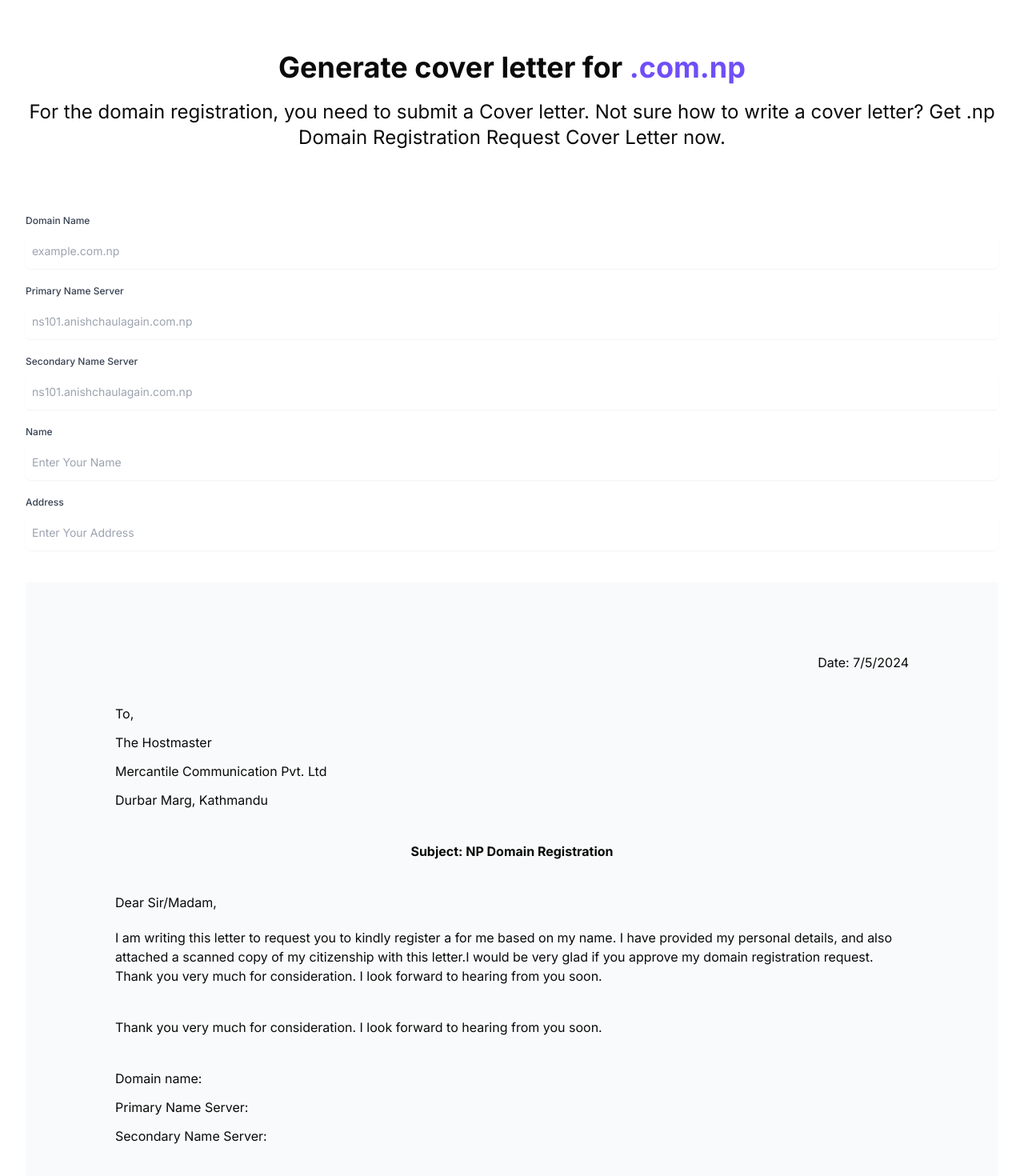
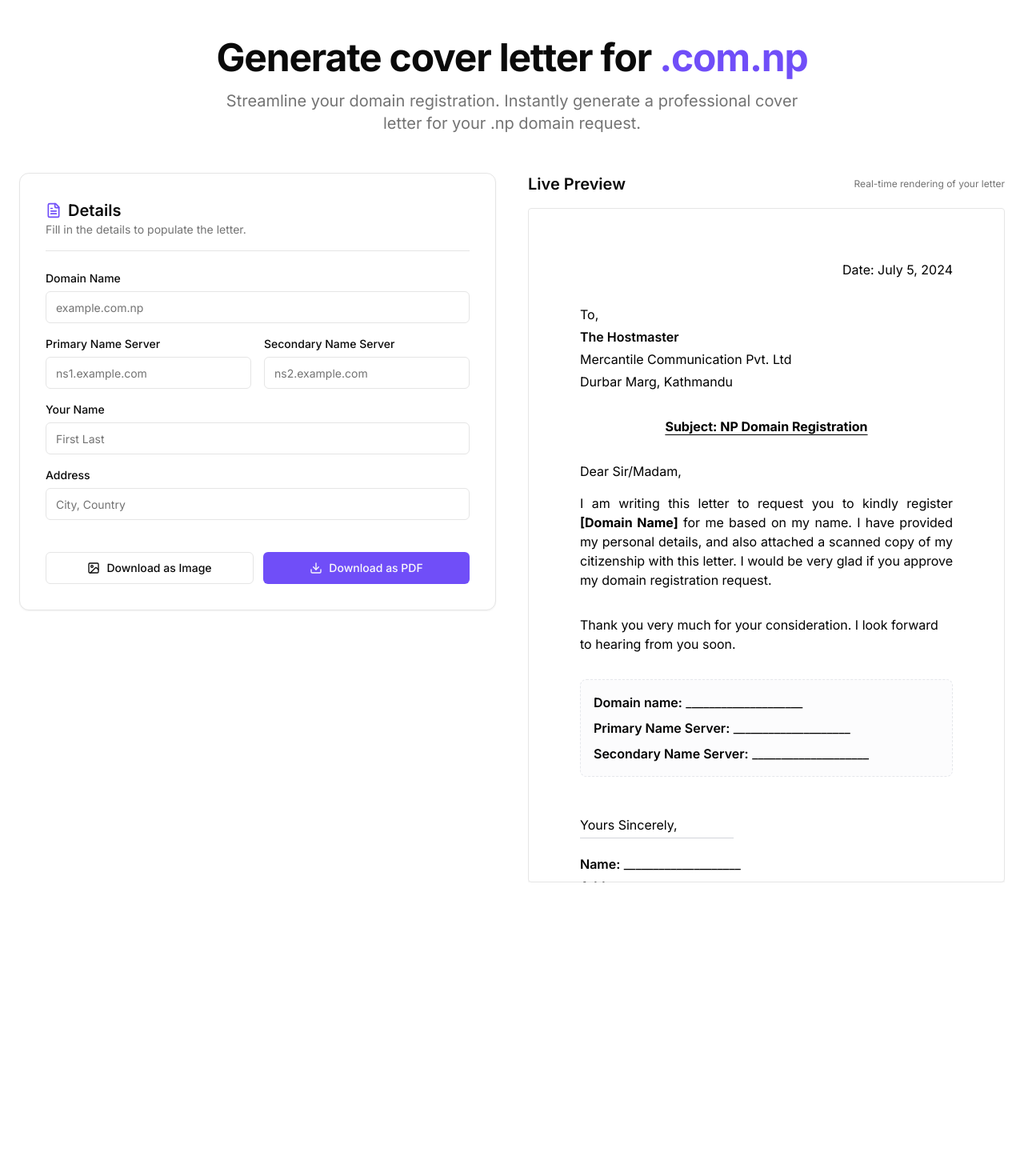
Before and after one commit to anishchaulagain/np-domain-covergenerator, a Next.js app: page /coverletter in a window 1280 px wide. Shown: the top 1470 px of the page at 80% size. After the commit the page ends 1151 px from the top, so only its background shows below. Built offline with nearby package versions, Linux system fonts and the light colour scheme.

Commit message:
UI revamp

```diff
--- a/app/_components/CoverForm.jsx
+++ b/app/_components/CoverForm.jsx
@@ -1,9 +1,10 @@
 
 'use client'
-import React from 'react'
-import { useState, useEffect, useRef } from 'react'
+import React, { useState, useEffect, useRef } from 'react'
 import { toPng } from 'html-to-image';
+import { jsPDF } from 'jspdf';
 import { Button } from '@/components/ui/button';
+import { Download, FileText, Image as ImageIcon } from 'lucide-react';
 
 const CoverForm = () => {
     const [domain, setDomain] = useState('')
@@ -11,7 +12,6 @@ const CoverForm = () => {
     const [secondary, setSecondary] = useState('')
     const [name, setName] = useState('')
     const [address, setAddress] = useState('')
-    //console.log('domain:',domain)
     const [currentDate, setCurrentDate] = useState('');
 
     const sectionRef = useRef(null);
@@ -21,11 +21,11 @@ const CoverForm = () => {
             return;
         }
 
-        toPng(sectionRef.current)
+        toPng(sectionRef.current, { cacheBust: true, })
             .then((dataUrl) => {
                 const link = document.createElement('a');
                 link.href = dataUrl;
-                link.download = 'download.png';
+                link.download = `cover-letter-${domain || 'generated'}.png`;
                 link.click();
             })
             .catch((err) => {
@@ -33,135 +33,190 @@ const CoverForm = () => {
             });
     };
 
+    const downloadPDF = () => {
+        if (sectionRef.current === null) {
+            return;
+        }
+
+        toPng(sectionRef.current, { cacheBust: true, })
+            .then((dataUrl) => {
+                const pdf = new jsPDF({
+                    orientation: 'portrait',
+                    unit: 'px',
+                    format: 'a4'
+                });
+
+                const imgProps = pdf.getImageProperties(dataUrl);
+                const pdfWidth = pdf.internal.pageSize.getWidth();
+                const pdfHeight = (imgProps.height * pdfWidth) / imgProps.width;
+
+                pdf.addImage(dataUrl, 'PNG', 0, 0, pdfWidth, pdfHeight);
+                pdf.save(`cover-letter-${domain || 'generated'}.pdf`);
+            })
+            .catch((err) => {
+                console.error('Failed to download PDF', err);
+            });
+    }
+
     useEffect(() => {
         const date = new Date();
-        const formattedDate = date.toLocaleDateString();
+        const formattedDate = date.toLocaleDateString('en-US', { year: 'numeric', month: 'long', day: 'numeric' });
         setCurrentDate(formattedDate);
     }, []);
 
- //SAAS PLATFORM
+    return (
+        <div className="container mx-auto py-12 px-4 md:px-6">
+            <div className='text-center max-w-3xl mx-auto mb-12'>
+                <h1 className='text-3xl font-bold md:text-5xl mb-4 tracking-tight' >
+                    Generate cover letter for <span className='text-primary'>.com.np</span>
+                </h1>
+                <p className='text-muted-foreground text-lg md:text-xl'>
+                    Streamline your domain registration. Instantly generate a professional cover letter for your .np domain request.
+                </p>
+            </div>
 
+            <div className='grid grid-cols-1 lg:grid-cols-2 gap-10 items-start'>
+                {/* Inputs Section */}
+                <div className='bg-card border rounded-xl shadow-sm p-6 md:p-8 space-y-6'>
+                    <div className='border-b pb-4 mb-4'>
+                        <h2 className='text-xl font-semibold flex items-center gap-2'>
+                            <FileText className='w-5 h-5 text-primary' />
+                            Details
+                        </h2>
+                        <p className='text-sm text-muted-foreground'>Fill in the details to populate the letter.</p>
+                    </div>
 
-    return (
-        <div className="container mx-auto py-16 " >
-            <div className='text-center flex flex-col gap-y-5 mb-10 '>
-                <h1 className='text-2xl font-bold md:text-4xl' >Generate cover letter for <span className='text-primary'>.com.np</span> </h1>
-                <p className='md:text-2xl text-lg relaxed'>For the domain registration, you need to submit a Cover letter. Not sure how to write a cover letter? Get .np Domain Registration Request Cover Letter now.</p>
-            </div>
-            <div className=''>
-
-                <section className='mt-10 '>
-                    <form className='flex flex-col gap-y-5 pt-10'>
+                    <div className='space-y-4'>
                         <div>
-                            <label htmlFor="UserDomain" className="block text-xs font-medium text-gray-700"> Domain Name </label>
-
+                            <label htmlFor="domain" className="block text-sm font-medium mb-1.5">Domain Name</label>
                             <input
                                 type="text"
                                 id="domain"
                                 placeholder="example.com.np"
-                                className="mt-2 px-2 w-full rounded-md border-gray-500 shadow-sm sm:text-sm py-3"
+                                className="flex h-10 w-full rounded-md border border-input bg-background px-3 py-2 text-sm ring-offset-background file:border-0 file:bg-transparent file:text-sm file:font-medium placeholder:text-muted-foreground focus-visible:outline-none focus-visible:ring-2 focus-visible:ring-ring focus-visible:ring-offset-2 disabled:cursor-not-allowed disabled:opacity-50"
                                 value={domain}
                                 onChange={(e) => setDomain(e.target.value)}
+                            />
+                        </div>
 
+                        <div className='grid grid-cols-1 md:grid-cols-2 gap-4'>
+                             <div>
+                                <label htmlFor="primary" className="block text-sm font-medium mb-1.5">Primary Name Server</label>
+                                <input
+                                    type="text"
+                                    id="primary"
+                                    placeholder="ns1.example.com"
+                                    className="flex h-10 w-full rounded-md border border-input bg-background px-3 py-2 text-sm ring-offset-background file:border-0 file:bg-transparent file:text-sm file:font-medium placeholder:text-muted-foreground focus-visible:outline-none focus-visible:ring-2 focus-visible:ring-ring focus-visible:ring-offset-2 disabled:cursor-not-allowed disabled:opacity-50"
+                                    value={primary}
+                                    onChange={(e) => setPrimary(e.target.value)}
+                                />
+                            </div>
+                            <div>
+                                <label htmlFor="secondary" className="block text-sm font-medium mb-1.5">Secondary Name Server</label>
+                                <input
+                                    type="text"
+                                    id="secondary"
+                                    placeholder="ns2.example.com"
+                                    className="flex h-10 w-full rounded-md border border-input bg-background px-3 py-2 text-sm ring-offset-background file:border-0 file:bg-transparent file:text-sm file:font-medium placeholder:text-muted-foreground focus-visible:outline-none focus-visible:ring-2 focus-visible:ring-ring focus-visible:ring-offset-2 disabled:cursor-not-allowed disabled:opacity-50"
+                                    value={secondary}
+                                    onChange={(e) => setSecondary(e.target.value)}
+                                />
+                            </div>
+                        </div>
+
+                        <div>
+                            <label htmlFor="name" className="block text-sm font-medium mb-1.5">Your Name</label>
+                            <input
+                                type="text"
+                                id="name"
+                                placeholder="First Last"
+                                className="flex h-10 w-full rounded-md border border-input bg-background px-3 py-2 text-sm ring-offset-background file:border-0 file:bg-transparent file:text-sm file:font-medium placeholder:text-muted-foreground focus-visible:outline-none focus-visible:ring-2 focus-visible:ring-ring focus-visible:ring-offset-2 disabled:cursor-not-allowed disabled:opacity-50"
+                                value={name}
+                                onChange={(e) => setName(e.target.value)}
                             />
                         </div>
 
                         <div>
-                            <label htmlFor="userPrimaryNameServer" className="block text-xs font-medium text-gray-700"> Primary Name Server</label>
-
+                            <label htmlFor="address" className="block text-sm font-medium mb-1.5">Address</label>
                             <input
                                 type="text"
-                                id="secondary"
-                                placeholder="ns101.anishchaulagain.com.np"
-                                className="mt-2 px-2 py-3 w-full rounded-md border-gray-200 shadow-sm sm:text-sm"
-                                value={primary}
-                                onChange={(e) => setPrimary(e.target.value)}
-                            />
-                        </div>
-
-                        <div>
-                            <label htmlFor="UserSecondaryNameServer" className="block text-xs font-medium text-gray-700"> Secondary Name Server </label>
-
-                            <input
-                                type="text"
-                                id="secondary"
-                                placeholder="ns101.anishchaulagain.com.np"
-                                className="mt-2 px-2 py-3 w-full rounded-md border-gray-200 shadow-sm sm:text-sm"
-                                value={secondary}
-                                onChange={(e) => setSecondary(e.target.value)}
-                            />
-                        </div>
-                        <div>
-                            <label htmlFor="UserName" className="block text-xs font-medium text-gray-700"> Name </label>
-
-                            <input
-                                type="text"
-                                id="Name"
-                                placeholder="Enter Your Name"
-                                className="mt-2 px-2 py-3 w-full rounded-md border-gray-200 shadow-sm sm:text-sm"
-                                value={name}
-                                onChange={(e) => setName(e.target.value)}
-                            />
-                        </div>
-                        <div>
-                            <label htmlFor="UserAddress" className="block text-xs font-medium text-gray-700"> Address </label>
-
-                            <input
-                                type="text"
-                                id="Address"
-                                placeholder="Enter Your Address"
-                                className="mt-2 px-2 py-3 w-full rounded-md border-gray-200 shadow-sm sm:text-sm"
+                                id="address"
+                                placeholder="City, Country"
+                                className="flex h-10 w-full rounded-md border border-input bg-background px-3 py-2 text-sm ring-offset-background file:border-0 file:bg-transparent file:text-sm file:font-medium placeholder:text-muted-foreground focus-visible:outline-none focus-visible:ring-2 focus-visible:ring-ring focus-visible:ring-offset-2 disabled:cursor-not-allowed disabled:opacity-50"
                                 value={address}
                                 onChange={(e) => setAddress(e.target.value)}
                             />
                         </div>
-                    </form>
-                </section>
+                    </div>
+                     <div className='pt-4 flex flex-col sm:flex-row gap-3'>
+                        <Button onClick={downloadImage} className='flex-1 gap-2' variant="outline">
+                            <ImageIcon className="w-4 h-4" /> Download as Image
+                        </Button>
+                        <Button onClick={downloadPDF} className='flex-1 gap-2 bg-primary text-primary-foreground hover:bg-primary/90'>
+                             <Download className="w-4 h-4" /> Download as PDF
+                        </Button>
+                    </div>
+                </div>
 
-                <section className='container mt-10 bg-[#f9fafb] md:py-12 py-8' id='section-to-download' ref={sectionRef}>
-                    <div className='lg:px-20 lg:py-10'>
-                        <div>
-                            <h2 className='text-right'>Date: {currentDate}</h2>
-                        </div>
+                {/* Preview Section */}
+                <div className='flex flex-col gap-4'>
+                     <div className='flex items-center justify-between'>
+                        <h2 className='text-xl font-semibold'>Live Preview</h2>
+                         <span className='text-xs text-muted-foreground max-sm:hidden'>Real-time rendering of your letter</span>
+                     </div>
 
-                        <div className='mt-10 flex flex-col gap-y-3'>
-                            <h2>To,</h2>
-                            <h2>The Hostmaster</h2>
-                            <h2>Mercantile Communication Pvt. Ltd</h2>
-                            <h2>Durbar Marg, Kathmandu</h2>
-                        </div>
+                    <div className='overflow-x-auto pb-4 md:pb-0'>
+                        {/* A4 Aspect Ratio Container */}
+                        <div className='min-w-[700px] md:min-w-0 md:w-full bg-white text-black shadow-lg border rounded-sm mx-auto' style={{ aspectRatio: '1 / 1.414' }}>
+                            <div className='p-12 md:p-16 h-full flex flex-col text-sm md:text-base leading-relaxed' ref={sectionRef} id='section-to-download'>
+                                <div className='mb-8 text-right'>
+                                    <p>Date: {currentDate}</p>
+                                </div>
 
-                        <div className='mt-10 text-center'>
-                            <h2 className='font-bold'>Subject: NP Domain Registration</h2>
-                        </div>
+                                <div className='mb-8 space-y-1'>
+                                    <p>To,</p>
+                                    <p className='font-semibold'>The Hostmaster</p>
+                                    <p>Mercantile Communication Pvt. Ltd</p>
+                                    <p>Durbar Marg, Kathmandu</p>
+                                </div>
 
-                        <div>
-                            <h2 className='mt-10'>Dear Sir/Madam,</h2>
+                                <div className='mb-8 font-bold text-center underline underline-offset-4'>
+                                    Subject: NP Domain Registration
+                                </div>
 
-                        </div>
+                                <div className='mb-4'>
+                                    <p>Dear Sir/Madam,</p>
+                                </div>
 
-                        <div className='mt-5'>
-                            <h2>I am writing this letter to request you to kindly register a <span className='font-bold cursor-pointer'>{domain}</span> for me based on my name. I have provided my personal details, and also attached a scanned copy of my citizenship with this letter.I would be very glad if you approve my domain registration request.
-                                Thank you very much for consideration. I look forward to hearing from you soon.</h2>
-                        </div>
-                        <div className='mt-10'>
-                            <h2>Thank you very much for consideration. I look forward to hearing from you soon.</h2>
-                        </div>
-                        <div className='mt-10 flex flex-col gap-y-3 '>
-                            <h2>Domain name: <span className='font-bold'>{domain}</span> </h2>
-                            <h2>Primary Name Server: <span className='font-bold'>{primary}</span> </h2>
-                            <h2>Secondary Name Server: <span className='font-bold'>{secondary}</span> </h2>
-                        </div>
+                                <div className='mb-8 text-justify'>
+                                    <p>
+                                        I am writing this letter to request you to kindly register <span className='font-bold'>{domain || '[Domain Name]'}</span> for me based on my name.
+                                        I have provided my personal details, and also attached a scanned copy of my citizenship with this letter.
+                                        I would be very glad if you approve my domain registration request.
+                                    </p>
+                                </div>
 
-                        <div className='mt-10 flex flex-col gap-y-3'>
-                            <h2>Yours Sincerely,</h2>
-                            <h2>Name: <span className='font-bold'>{name}</span></h2>
-                            <h2>Address: <span className='font-bold'>{address}</span></h2>
+                                <div className='mb-8'>
+                                    <p>Thank you very much for your consideration. I look forward to hearing from you soon.</p>
+                                </div>
+
+                                <div className='mb-12 space-y-2 bg-gray-50/50 p-4 border border-dashed border-gray-200 rounded-lg'>
+                                    <p><span className='font-semibold'>Domain name:</span> {domain || '____________________'}</p>
+                                    <p><span className='font-semibold'>Primary Name Server:</span> {primary || '____________________'}</p>
+                                    <p><span className='font-semibold'>Secondary Name Server:</span> {secondary || '____________________'}</p>
+                                </div>
+
+                                <div className='mt-auto space-y-1'>
+                                    <p>Yours Sincerely,</p>
+                                    <div className='mt-8 pt-4 border-t border-gray-300 w-48'></div>
+                                    <p><span className='font-semibold'>Name:</span> {name || '____________________'}</p>
+                                    <p><span className='font-semibold'>Address:</span> {address || '____________________'}</p>
+                                </div>
+                            </div>
                         </div>
                     </div>
-                </section>
-                <div className='flex items-center justify-center mt-10'><Button variant='outline' onClick={downloadImage} className='bg-primary text-white' >Download Now</Button></div>
-
+                    <p className='text-xs text-center text-muted-foreground md:hidden'>Scroll horizontally to see full document</p>
+                </div>
             </div>
         </div>
     )
--- a/package.json
+++ b/package.json
@@ -13,6 +13,7 @@
     "class-variance-authority": "^0.7.0",
     "clsx": "^2.1.1",
     "html-to-image": "^1.11.11",
+    "jspdf": "^4.0.0",
     "lucide-react": "^0.400.0",
     "next": "14.2.4",
     "react": "^18",
```
Also changed, not shown: 1 other file (tests, documents, lock files or other folders).
